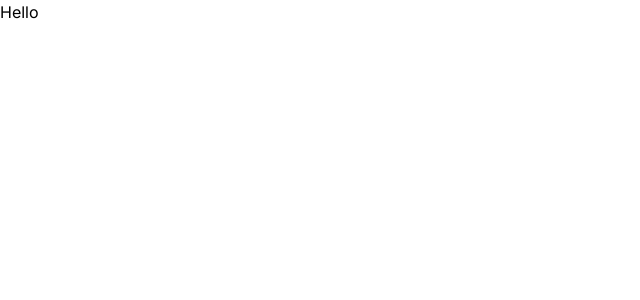
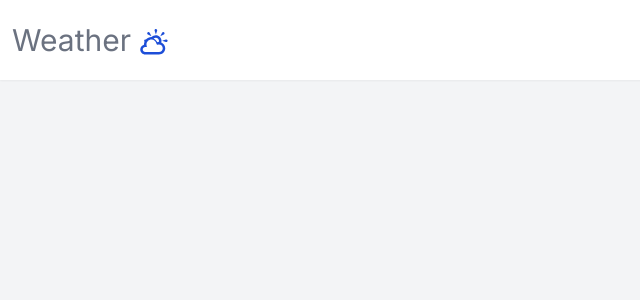
Before and after one commit to AlekseiIvanovI/weather_app_v2, a Next.js app: page / in a window 1280 px wide. Shown: the top 300 px of the page, without its empty margins (0-640 px from the left). Built offline with nearby package versions, Linux system fonts and the light colour scheme.

Commit message:
new commit

```diff
--- a/src/app/components/Navbar.tsx
+++ b/src/app/components/Navbar.tsx
@@ -1,9 +1,17 @@
 import React from 'react'
+import { TiWeatherPartlySunny } from "react-icons/ti";
 
 type Props = {}
 
 export default function Navbar({}: Props) {
   return (
-    <div className='shadow-sm sticky top-0 left-0 z-50 bg-white'>Navbar</div>
+    <div className='shadow-sm sticky top-0 left-0 z-50 bg-white'>
+        <div className='h-[80px] w-full flex justify-between items-center max-w-7xl px-3 mx-auto'>
+            <p className='flex items-center justify-center gap-2'>
+                <h2 className='text-gray-500 text-3xl'>Weather</h2>
+                <TiWeatherPartlySunny className='text-3xl mt-1 text-blue-700'/>
+            </p>
+        </div>
+    </div>
   )
 }
--- a/src/app/page.tsx
+++ b/src/app/page.tsx
@@ -1,9 +1,10 @@
 import Image from "next/image";
+import Navbar from "./components/Navbar";
 
 export default function Home() {
   return (
-    <div>
-      Hello
+    <div className="flex flex-col gap-4 bg-gray-100 min-h-screen">
+      <Navbar />
     </div>
   );
 }
```
Also changed, not shown: package.json (+5 -4 lines), 1 other file (tests, documents, lock files or other folders).
